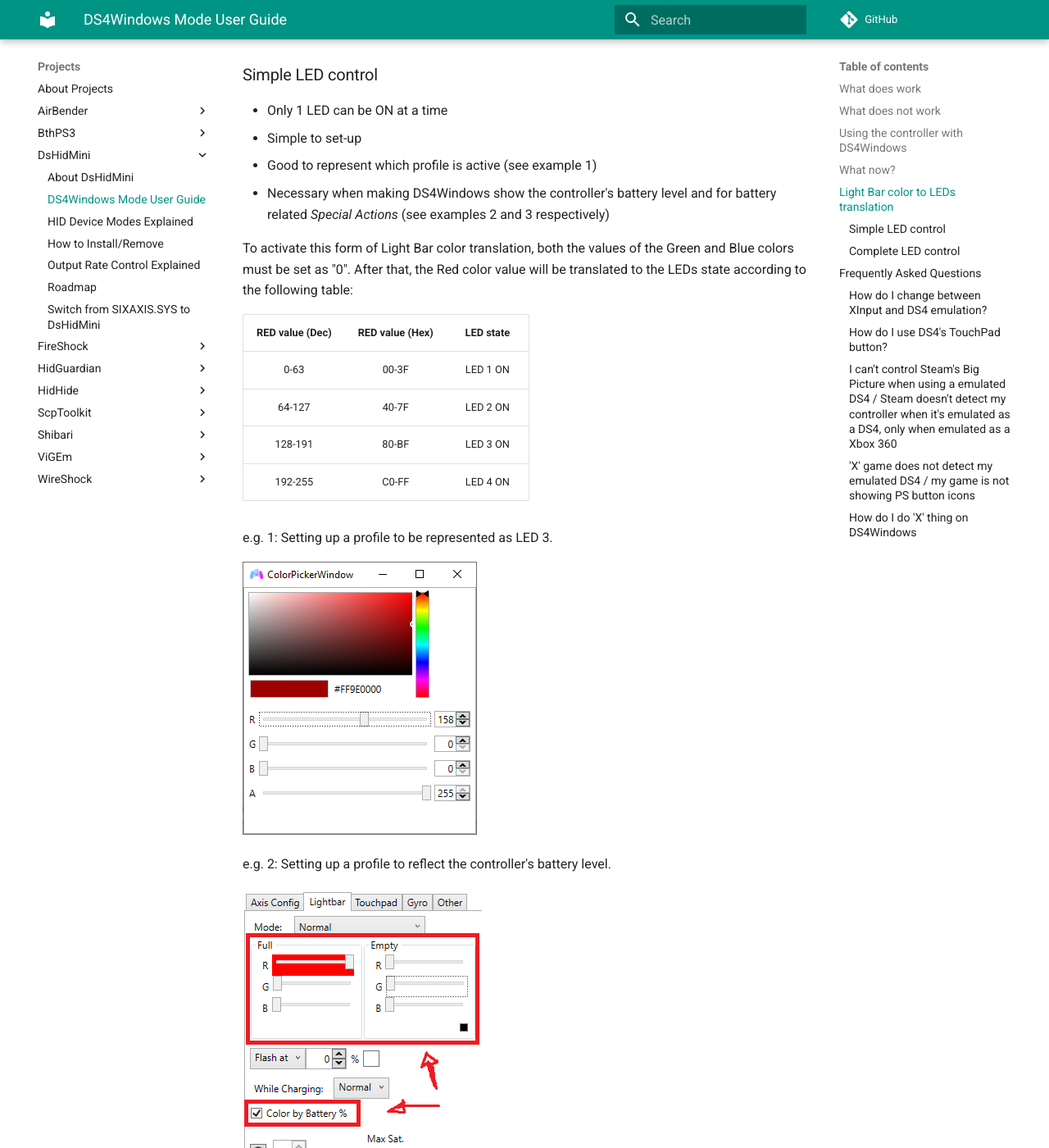
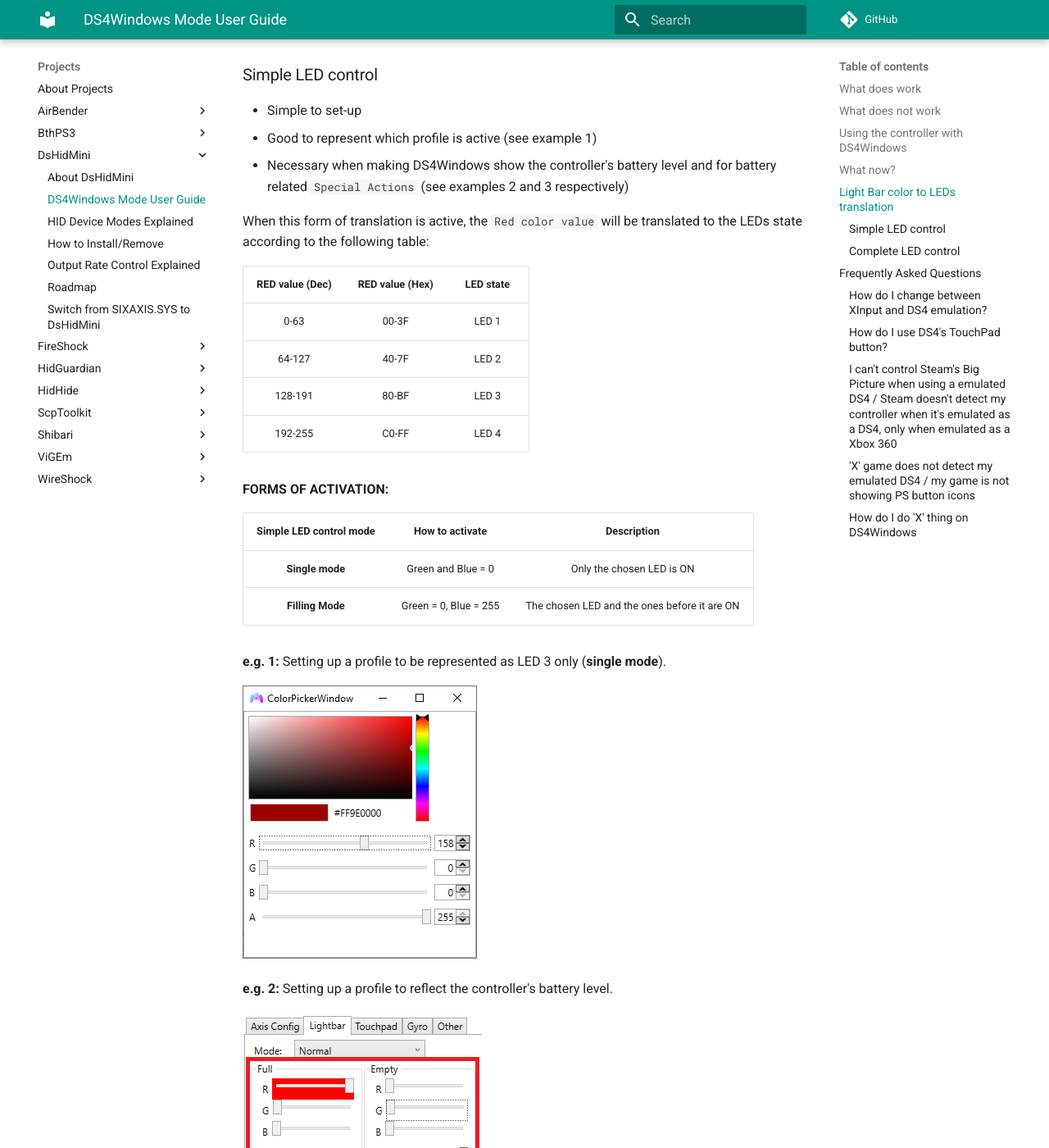
Before and after one commit to nefarius/ViGEm.github.io, an MkDocs documentation site: the page built from docs/projects/DsHidMini/DS4-Mode-User-Guide.md, in a window 1280 px wide and 1400 px high, scrolled down 2350 px. Shown: the whole window at 82% size. Built offline with MkDocs 1.6.1 and Material for MkDocs 9.7.7, drawn with Linux system fonts in a browser that asks for light colours; comment, search, counter and statistics services are not loaded; some of the changed text lies outside the part shown.

Commit message:
Added Simple LED control filling mode variation, tweaked section

```diff
--- a/docs/projects/DsHidMini/DS4-Mode-User-Guide.md
+++ b/docs/projects/DsHidMini/DS4-Mode-User-Guide.md
@@ -55,33 +55,37 @@
 
 ### Simple LED control
 
-- Only 1 LED can be ON at a time
 - Simple to set-up
 - Good to represent which profile is active (see example 1)
-- Necessary when making DS4Windows show the controller's battery level and for battery related _Special Actions_ (see examples 2 and 3 respectively)
+- Necessary when making DS4Windows show the controller's battery level and for battery related `Special Actions` (see examples 2 and 3 respectively)
 
-To activate this form of Light Bar color translation, both the values of the Green and Blue colors must be set as "0". After that, the Red color value will be translated to the LEDs state according to the following table:
+When this form of translation is active, the `Red color value` will be translated to the LEDs state according to the following table:
 
 | RED value (Dec) |  RED value (Hex) | LED state |
 | :---: | :---: | :---: |
-| 0-63 | 00-3F | LED 1 ON |
-| 64-127 | 40-7F | LED 2 ON |
-| 128-191 | 80-BF | LED 3 ON |
-| 192-255 | C0-FF | LED 4 ON |
+| 0-63 | 00-3F | LED 1 |
+| 64-127 | 40-7F | LED 2 |
+| 128-191 | 80-BF | LED 3 |
+| 192-255 | C0-FF | LED 4 |
 
-e.g. 1: Setting up a profile to be represented as LED 3.
+__FORMS OF ACTIVATION:__
+
+| Simple LED control mode | How to activate | Description |
+| :---: | :---: | :---: |
+| __Single mode__ | Green and Blue = 0 | Only the chosen LED is ON |
+| __Filling Mode__ | Green = 0, Blue = 255 | The chosen LED and the ones before it are ON |
+
+__e.g. 1:__ Setting up a profile to be represented as LED 3 only (__single mode__).
 
 ![SimpleLedControl eg 1 - LED 3 on](images/SimpleLedControl_eg1_LED3on.png){: .glightbox }
 
-e.g. 2: Setting up a profile to reflect the controller's battery level.
+__e.g. 2:__ Setting up a profile to reflect the controller's battery level.
 
 ![SimpleLedControl eg 2 - Battery charge indication](images/SimpleLedControl_eg2_Battery.png){: .glightbox }
 
-e.g. 3: Setting up a _Special Action_ to make the LEDs reflect the controller's battery level.
+__e.g. 3:__ Setting up a _Special Action_ to make the LEDs reflect the controller's battery level.
 
 ![SimpleLedControl eg 3 - Macro example](images/SimpleLedControl_eg3_Macro.png){: .glightbox }
-
-
 
 ### Complete LED control
 
```
